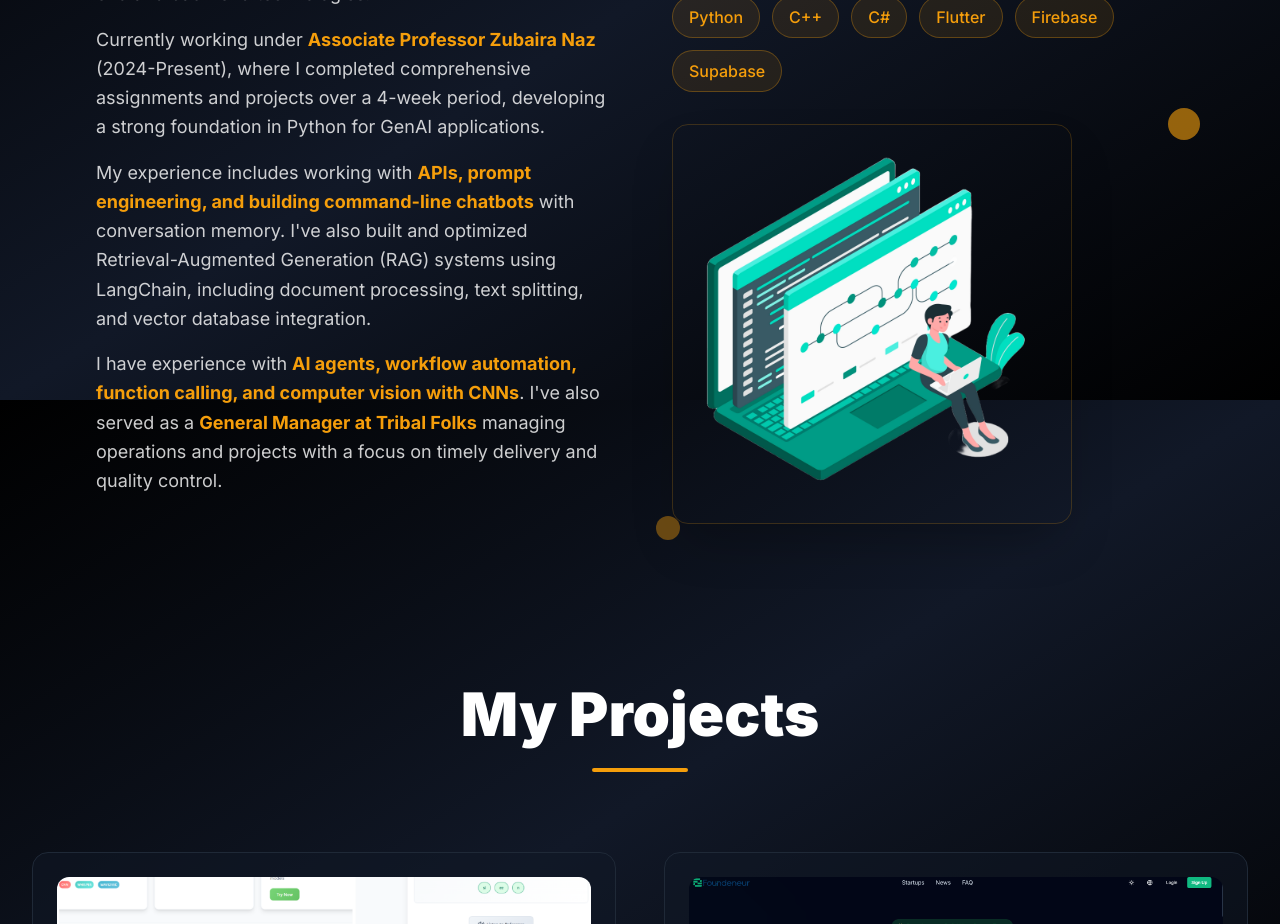
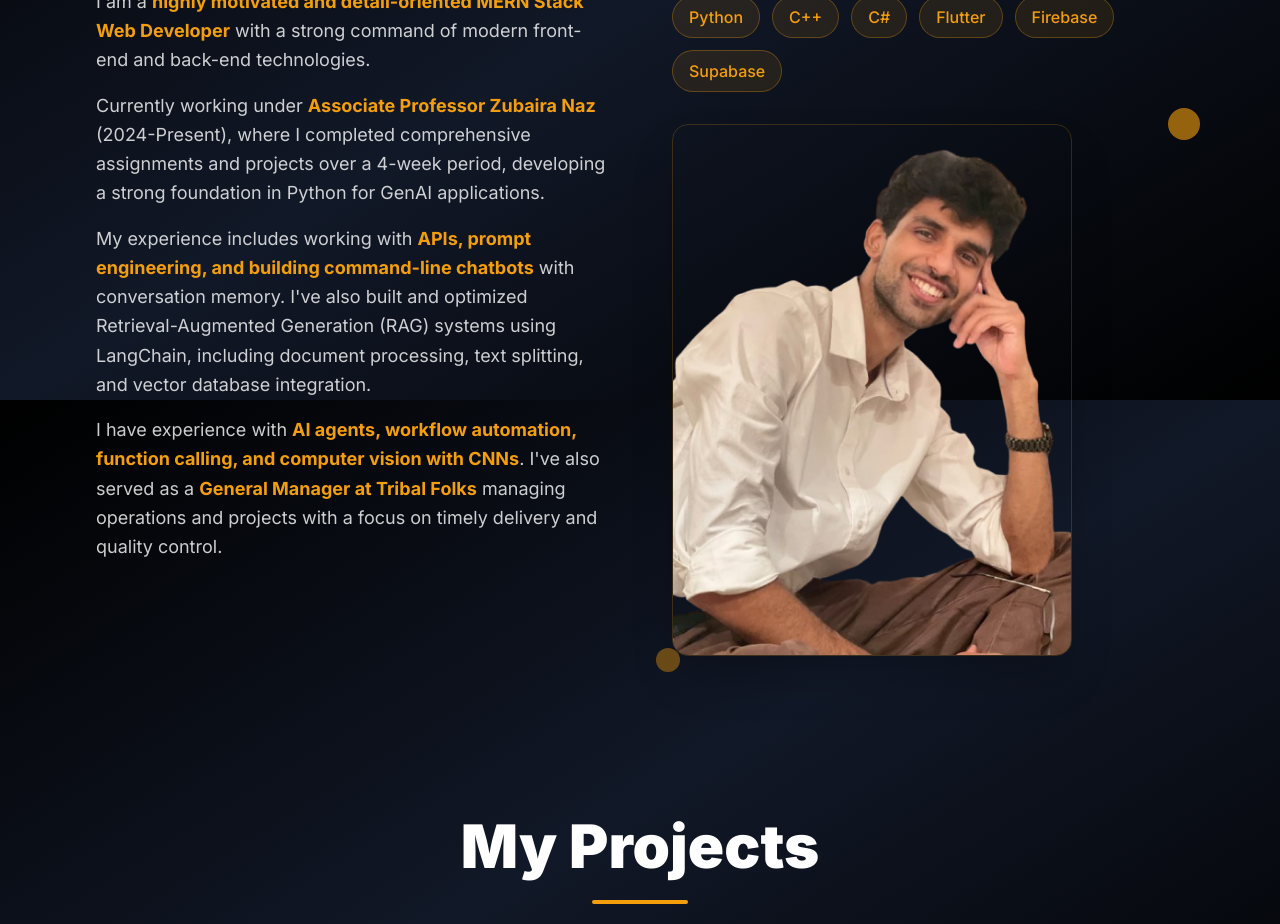
Before and after one commit to moeezahmadkhan/MoeezAhmadKhan, a Next.js app: page / in a window 1280 px wide. Shown: the part 1200-2124 px from the top of the page. Built offline with nearby package versions, Linux system fonts and the light colour scheme.

Commit message:
made portfolio 21

```diff
--- a/components/AboutSection.tsx
+++ b/components/AboutSection.tsx
@@ -85,7 +85,7 @@ const AboutSection = () => {
 
             <div className="relative">
               <Image
-                src="/hero-image.png"
+                src="/hero-img.png"
                 alt="Hero Image"
                 width={400}
                 height={400}
```
